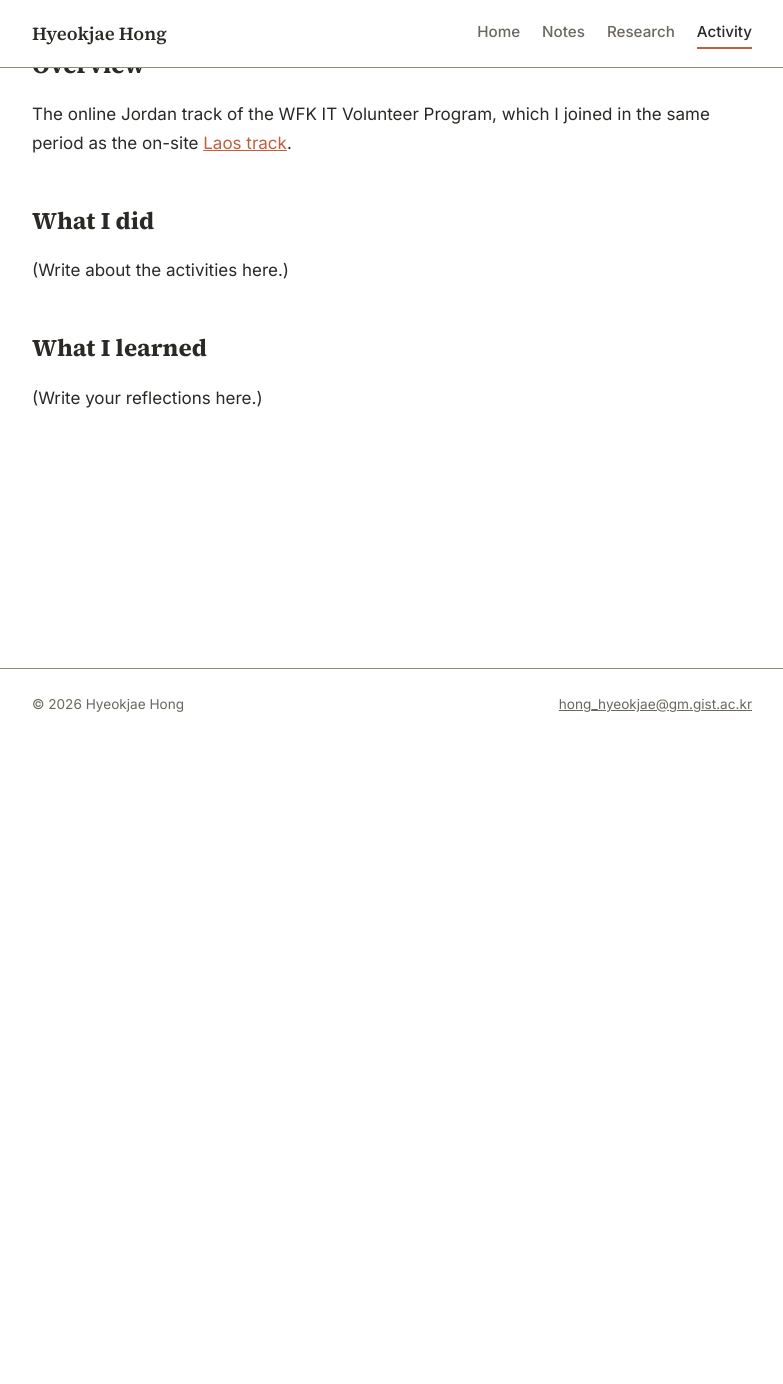
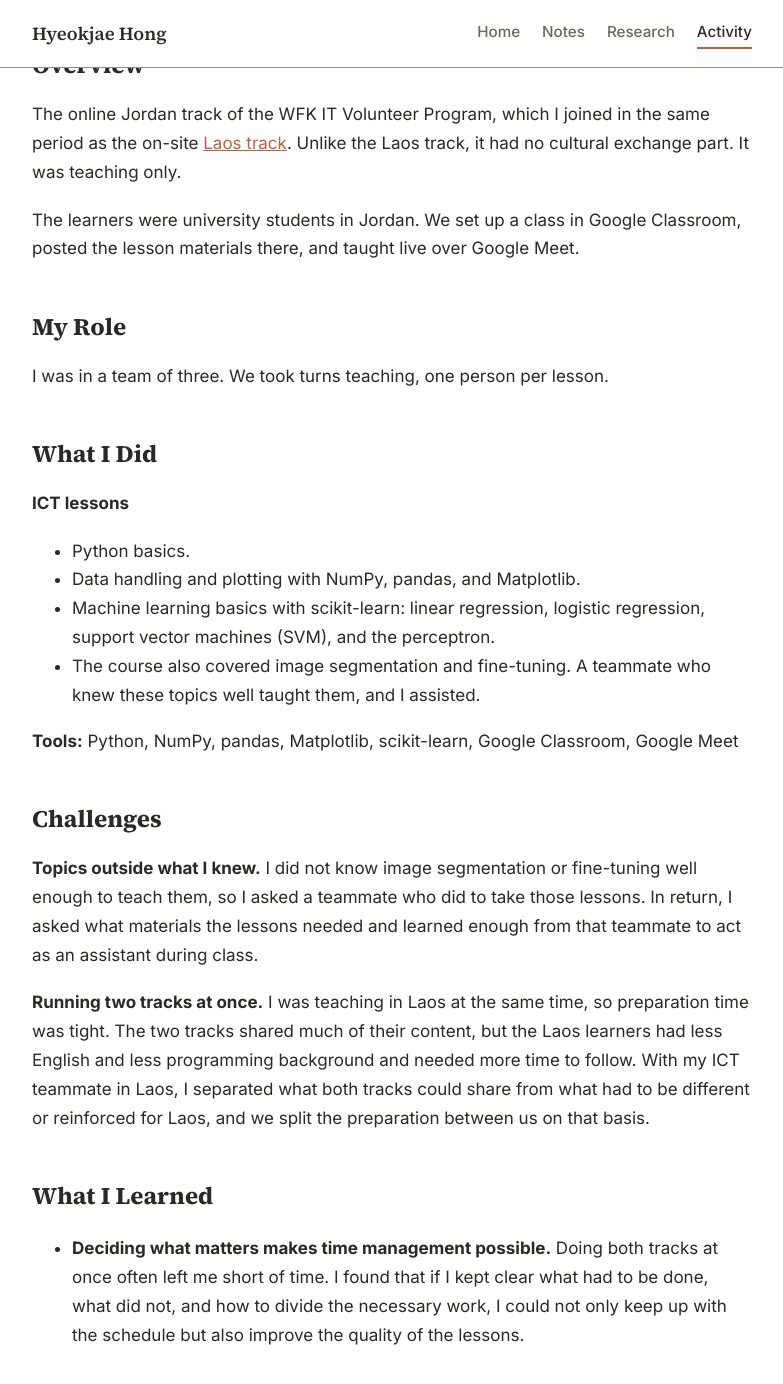
Before and after one commit to gurwoghd/gurwoghd.github.io, a Jekyll site: the page built from _activities/wfk-it-volunteer-jordan.md, in a window 1280 px wide and 1400 px high, scrolled down 240 px. Shown: the top 1384 px of the window, without its empty margins (248-1031 px from the left). Built offline with Jekyll 4.4.1, drawn with Linux system fonts in a browser that asks for light colours.

Commit message:
Activity: write up the Jordan online volunteer track
Co-Authored-By: Claude Opus 5.5 <noreply@anthropic.com>

```diff
--- a/_activities/wfk-it-volunteer-jordan.md
+++ b/_activities/wfk-it-volunteer-jordan.md
@@ -3,18 +3,37 @@ title: "WFK IT Volunteer Program (Jordan)"
 period: "Jul 18 – Aug 17, 2023"
 location: "Jordan (online)"
 date: 2023-07-18
-summary: "The online Jordan track of an overseas IT volunteer program."
-tags: [volunteer, IT]
+summary: "The online Jordan track of an overseas IT volunteer program: taught Python and introductory machine learning to university students over Google Meet."
+tags: [volunteer, IT, teaching]
 ---
 
 ## Overview
 
-The online Jordan track of the WFK IT Volunteer Program, which I joined in the same period as the on-site [Laos track]({{ '/activity/wfk-it-volunteer-laos/' | relative_url }}).
+The online Jordan track of the WFK IT Volunteer Program, which I joined in the same period as the on-site [Laos track]({{ '/activity/wfk-it-volunteer-laos/' | relative_url }}). Unlike the Laos track, it had no cultural exchange part. It was teaching only.
 
-## What I did
+The learners were university students in Jordan. We set up a class in Google Classroom, posted the lesson materials there, and taught live over Google Meet.
 
-(Write about the activities here.)
+## My Role
 
-## What I learned
+I was in a team of three. We took turns teaching, one person per lesson.
 
-(Write your reflections here.)
+## What I Did
+
+**ICT lessons**
+
+- Python basics.
+- Data handling and plotting with NumPy, pandas, and Matplotlib.
+- Machine learning basics with scikit-learn: linear regression, logistic regression, support vector machines (SVM), and the perceptron.
+- The course also covered image segmentation and fine-tuning. A teammate who knew these topics well taught them, and I assisted.
+
+**Tools:** Python, NumPy, pandas, Matplotlib, scikit-learn, Google Classroom, Google Meet
+
+## Challenges
+
+**Topics outside what I knew.** I did not know image segmentation or fine-tuning well enough to teach them, so I asked a teammate who did to take those lessons. In return, I asked what materials the lessons needed and learned enough from that teammate to act as an assistant during class.
+
+**Running two tracks at once.** I was teaching in Laos at the same time, so preparation time was tight. The two tracks shared much of their content, but the Laos learners had less English and less programming background and needed more time to follow. With my ICT teammate in Laos, I separated what both tracks could share from what had to be different or reinforced for Laos, and we split the preparation between us on that basis.
+
+## What I Learned
+
+- **Deciding what matters makes time management possible.** Doing both tracks at once often left me short of time. I found that if I kept clear what had to be done, what did not, and how to divide the necessary work, I could not only keep up with the schedule but also improve the quality of the lessons.
```
